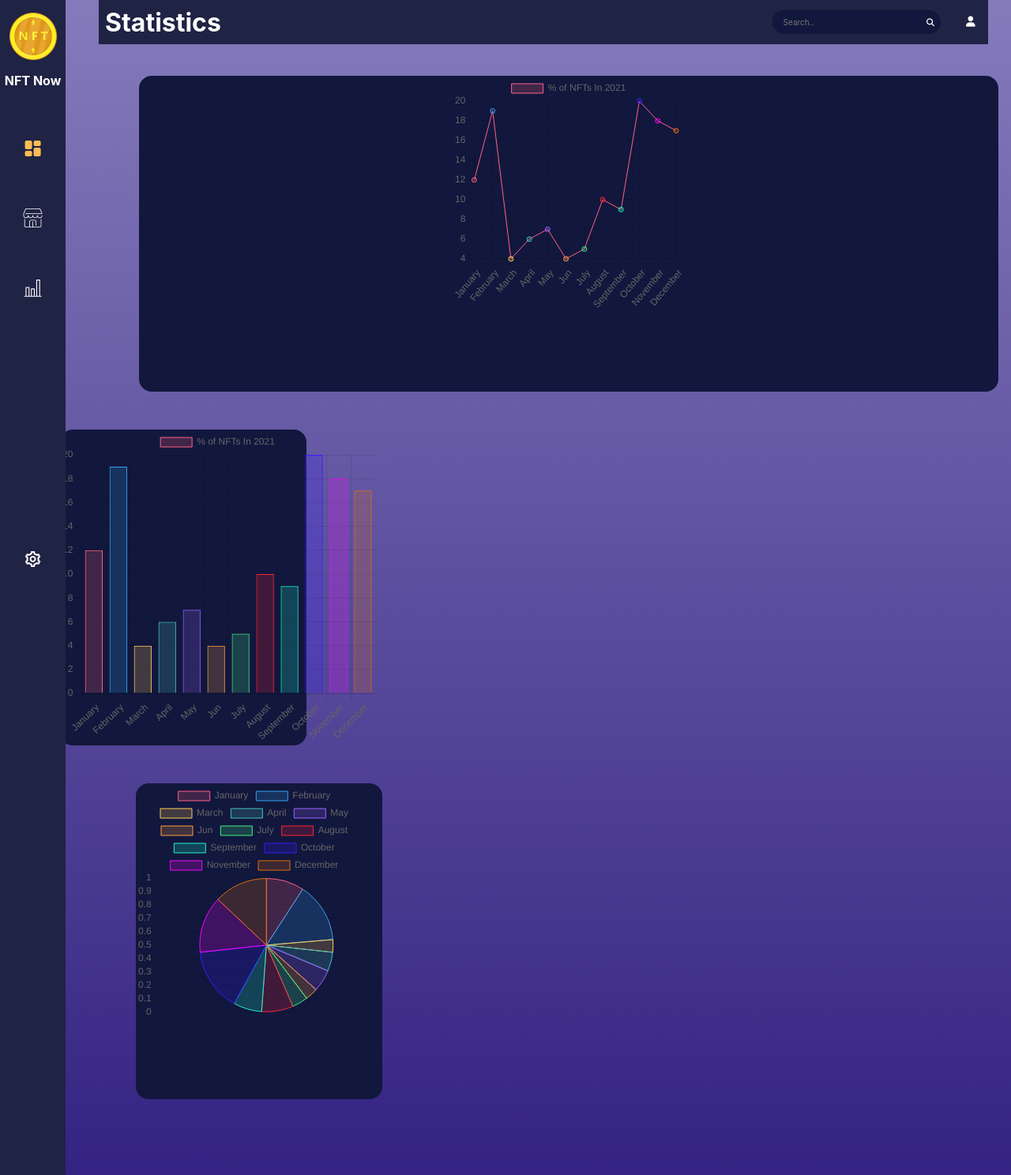
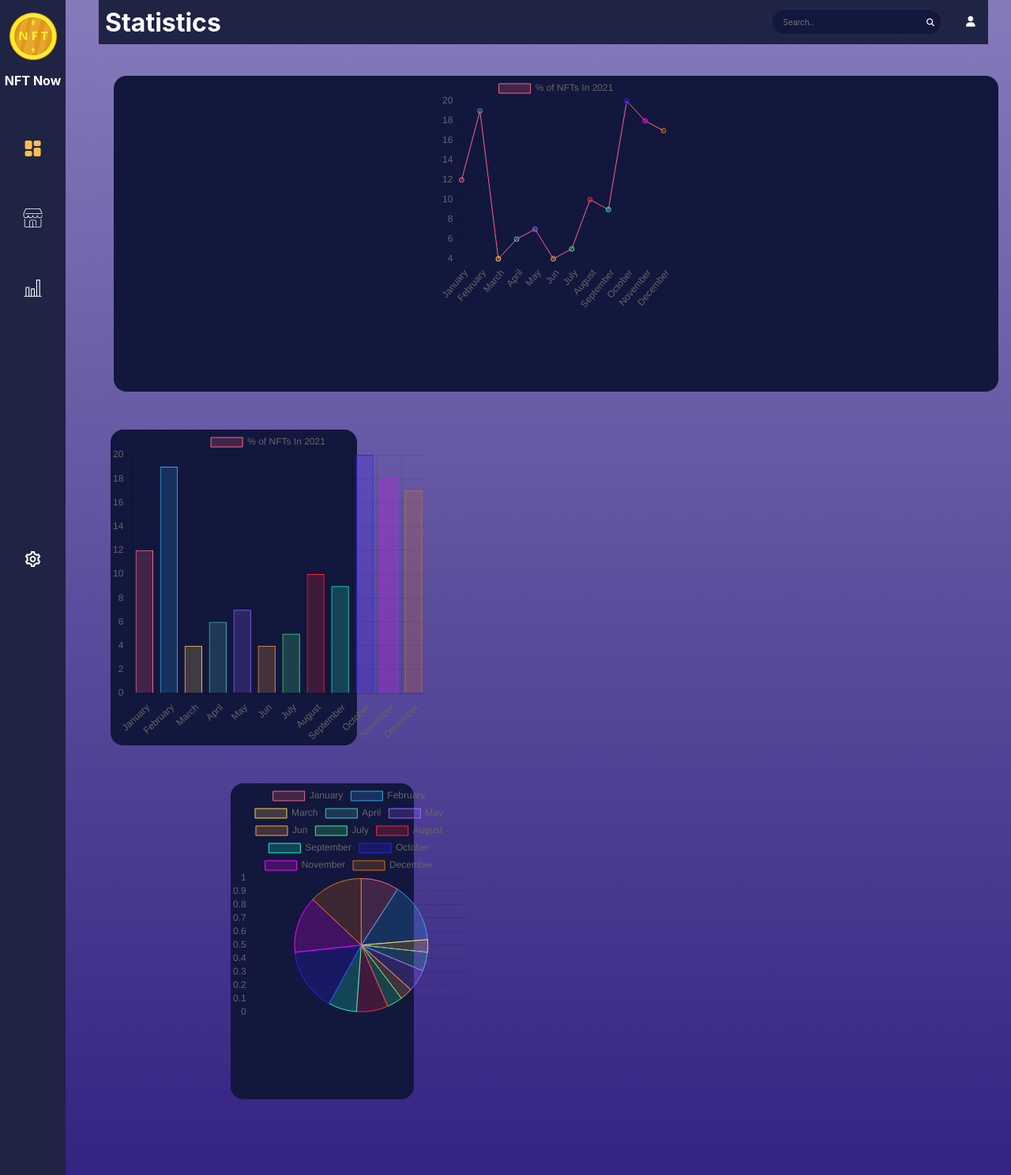
Before and after one commit to YouCodeSchool/ShopNow, a PHP site: page /statistic.php in a window 1280 px wide. Shown: the whole page at 79% size. Run offline with PHP 8.4, Linux system fonts and the light colour scheme; a user stored in the database is signed in; some libraries are stand-ins or nearby versions.

Commit message:
add changes01

```diff
--- a/dashboard.php
+++ b/dashboard.php
@@ -66,7 +66,7 @@ $WOW = 'World Of Women';
 
 <body class="flex">
     <!-- side bar -->
-    <div style="width: 136px; background-color: #1F2344;" class="sidebar">
+    <div style="overflow: hidden; position:fixed; left:0; right:0; width: 6.5%; height:100%; background-color: #1F2344; " class="sidebar">
     </div>
     <!-- end side bar -->
     <!-- body content -->
--- a/statistic.php
+++ b/statistic.php
@@ -28,8 +28,8 @@ session_start();
             <?php include('header.php') ?>
         </div>
         <div style="padding:1rem; flex-direction:column;" class="statistic-wrapper rounded-sm w-full flex bg-violet ">
-            <div class="top flex justify-center">
-                <div style="width:100%; height:100%; background-color:#12173D; display:flex; justify-content:center; margin-top:5rem; margin-left:10rem;" class="pie1 rounded">
+            <div style="margin-top:5rem; margin-left: 8rem;" class="top flex justify-center">
+                <div style="width:100%; height:100%; background-color:#12173D; display:flex; justify-content:center;" class="pie1 rounded">
                     <div style="width: 300px; height:400px;">
                         <canvas id="lineChart" style="width:400px; height:400px;"></canvas>
                     </div>
@@ -37,7 +37,7 @@ session_start();
             </div>
             <div style=" width:50%;">
                 <!-- left side of body content -->
-                <div class="left-side-sta">
+                <div style="margin-left: 4rem;" class="left-side-sta">
                     <div class="flex justify-center" style="width:100%; height:100%;">
                         <div style="width:100%; height:80%; background-color:#12173D; margin-top:3rem; margin-left:7.5rem;" class="pie2 rounded">
                             <div style="width: 399px; height:400px;">
@@ -50,7 +50,7 @@ session_start();
                 </div>
                 <!-- end left side of body content -->
                 <!-- right side of body content -->
-                <div class="right-side-sta">
+                <div style="margin-left: 10rem; margin-bottom: 5rem;" class="right-side-sta">
                     <div class="flex justify-center" style="width:100%; height:100%;">
                         <div style="width:50%; height:45%; background-color:#12173D; margin-top:3rem; " class="pie2 rounded">
                             <div style="width: 300px; height:400px;">
```
